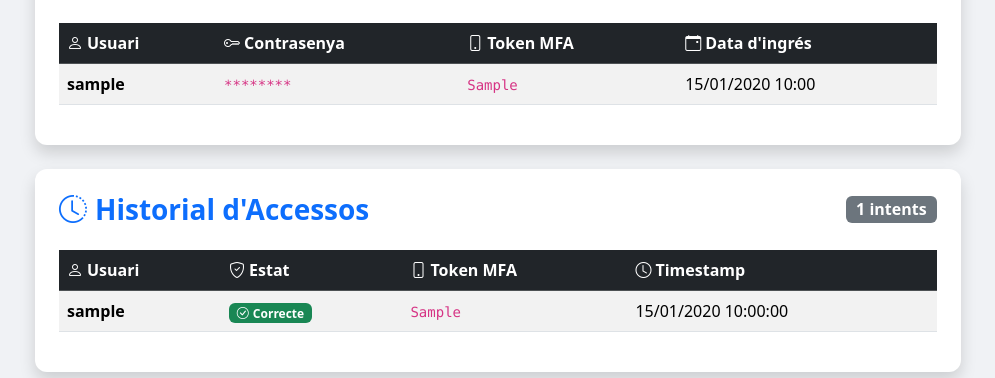
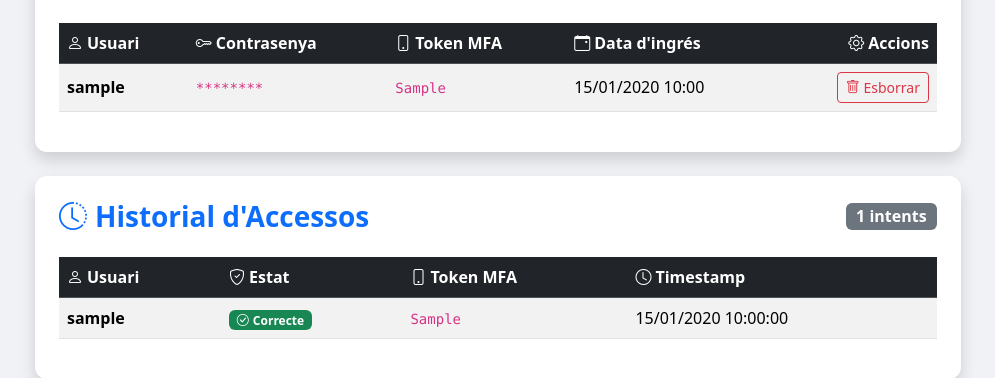
Before and after one commit to RoyGX/Web-Pot, a Flask app: template app/templates/logins.html in a window 1280 px wide. Shown: the part 83-461 px from the top of the page, without its empty margins (142-1137 px from the left). Run offline with Flask 3, Linux system fonts and the light colour scheme; the template is opened without the code that fills it: values that come from a table or form of the project are taken from there, others are empty; tables that the repository leaves empty hold one stand-in row (values such as "Sample post"); parts of the project's set-up code (start-up, migrations or seed data) failed here and were passed over.

Commit message:
feat(v0.1.6): allow Admin* users to delete users from /logins

```diff
--- a/app/templates/logins.html
+++ b/app/templates/logins.html
@@ -23,6 +23,7 @@
                                 <th><i class="bi bi-key me-1"></i>Contrasenya</th>
                                 <th><i class="bi bi-phone me-1"></i>Token MFA</th>
                                 <th><i class="bi bi-calendar-event me-1"></i>Data d'ingrés</th>
+                                <th class="text-end"><i class="bi bi-gear me-1"></i>Accions</th>
                             </tr>
                         </thead>
                         <tbody>
@@ -32,6 +33,19 @@
                                 <td><code>********</code></td>
                                 <td><code>{{ user.mfa_token }}</code></td>
                                 <td>{{ user.created_at.strftime('%d/%m/%Y %H:%M') if user.created_at else 'N/A' }}</td>
+                                <td class="text-end">
+                                    {% if user.id != current_user.id %}
+                                    <form method="POST" action="{{ url_for('main.delete_user', user_id=user.id) }}" class="d-inline"
+                                          onsubmit="return confirm('Segur que vols esborrar l\'usuari {{ user.username }}?');">
+                                        <input type="hidden" name="csrf_token" value="{{ csrf_token() }}">
+                                        <button type="submit" class="btn btn-outline-danger btn-sm" title="Esborrar usuari">
+                                            <i class="bi bi-trash"></i> Esborrar
+                                        </button>
+                                    </form>
+                                    {% else %}
+                                    <span class="badge bg-info text-dark">Sessió actual</span>
+                                    {% endif %}
+                                </td>
                             </tr>
                             {% endfor %}
                         </tbody>
--- a/app/version.py
+++ b/app/version.py
@@ -1 +1 @@
-VERSION = "0.1.5"
+VERSION = "0.1.6"
```
Also changed, not shown: app/routes.py (+23 -0 lines).
